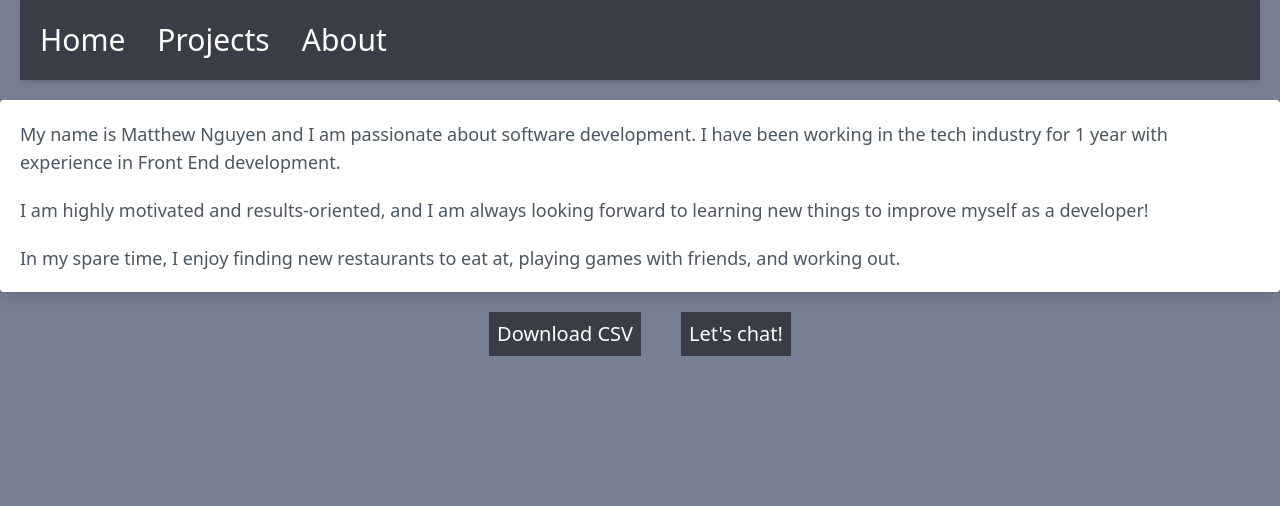
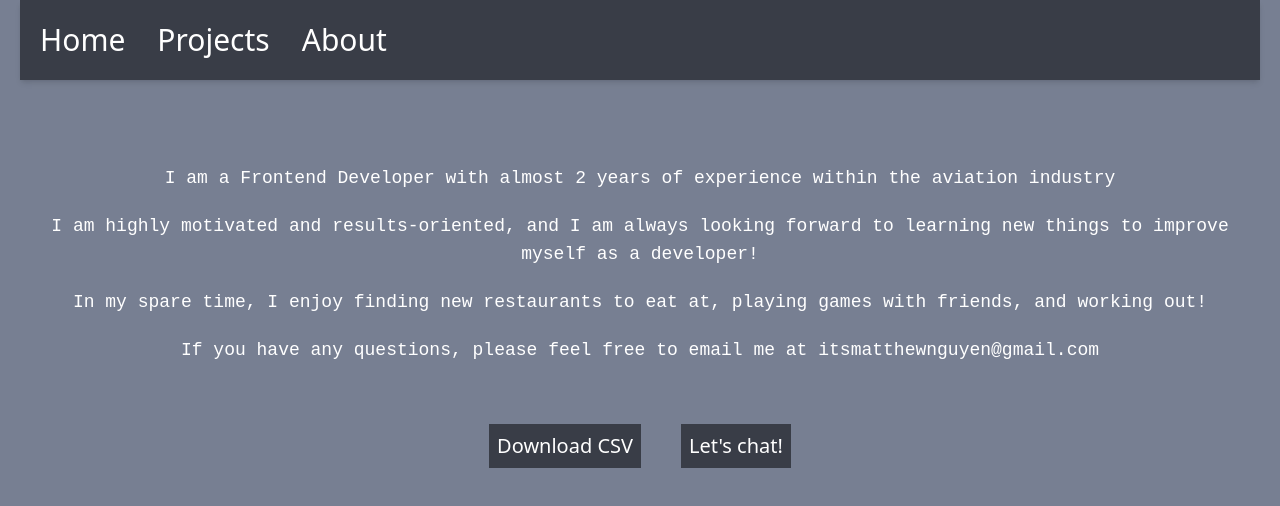
Before and after one commit to coosey/portfolio, a React (Create React App) app in the folder my-app/: page /about in a window 1280 px wide. Shown: the top 506 px of the page. Built offline with nearby package versions, Linux system fonts and the light colour scheme.

Commit message:
wip for updating about page

```diff
--- a/my-app/src/components/icon/index.jsx
+++ b/my-app/src/components/icon/index.jsx
@@ -4,7 +4,7 @@ import { Link } from "react-router-dom";
 export const Icon = (props) => {
   return (
     <div class="text-5xl transition duration-200 hover:scale-125">
-      <Link to={props.link}>
+      <Link to={props.link} target="_blank">
         <FontAwesomeIcon icon={props?.icon} />
       </Link>
     </div>
--- a/my-app/src/pages/About/index.jsx
+++ b/my-app/src/pages/About/index.jsx
@@ -4,17 +4,20 @@ import {
 
 export const About = () => {
   return (
-    <div class="container m-auto">
+    <div class="mx-auto p-6">
       <div class="h-screen">
-        <div class="bg-white p-5 shadow-lg rounded text-gray-600 text-lg">
-          <p class="pb-5">
-            My name is Matthew Nguyen and I am passionate about software development. I have been working in the tech industry for 1 year with experience in Front End development.
+        <div class="text-white p-5 text-gray-600 text-lg font-jet">
+          <p class="py-5 text-center">
+            I am a Frontend Developer with almost 2 years of experience within the aviation industry
           </p>
-          <p class="pb-5">
+          <p class="pb-5 text-center">
             I am highly motivated and results-oriented, and I am always looking forward to learning new things to improve myself as a developer!
           </p>
-          <p>
-            In my spare time, I enjoy finding new restaurants to eat at, playing games with friends, and working out.
+          <p class="pb-5 text-center">
+            In my spare time, I enjoy finding new restaurants to eat at, playing games with friends, and working out!
+          </p>
+          <p class="pb-5 text-center">
+            If you have any questions, please feel free to email me at itsmatthewnguyen@gmail.com
           </p>
         </div>
         <div class="flex flex-wrap justify-center">
--- a/my-app/tailwind.config.js
+++ b/my-app/tailwind.config.js
@@ -19,7 +19,8 @@ module.exports = {
       fontFamily: {
         pd: ['Playfair Display'],
         nav: ['Abril Fatface'],
-        roboto: ['Roboto', 'Space Mono']
+        roboto: ['Roboto', 'Space Mono'],
+        jet: ['JetBrains Mono', 'monospace']
       }
     },
   },
```
